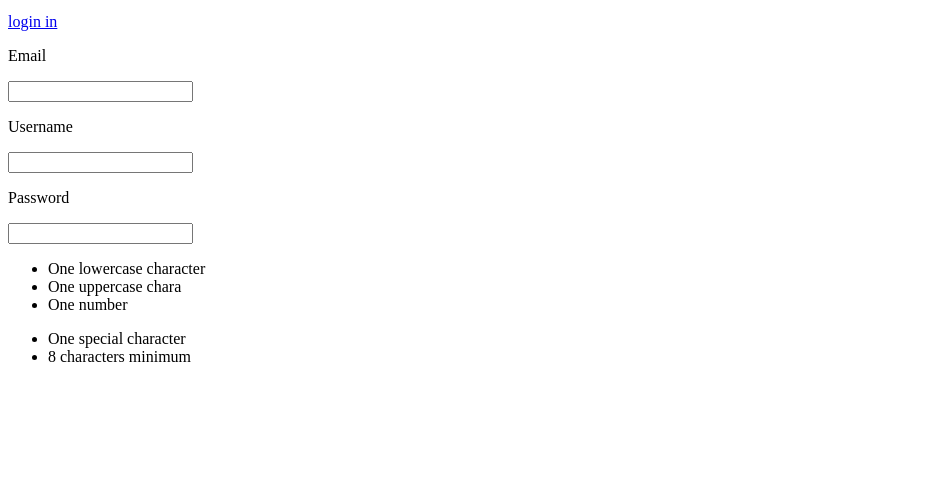
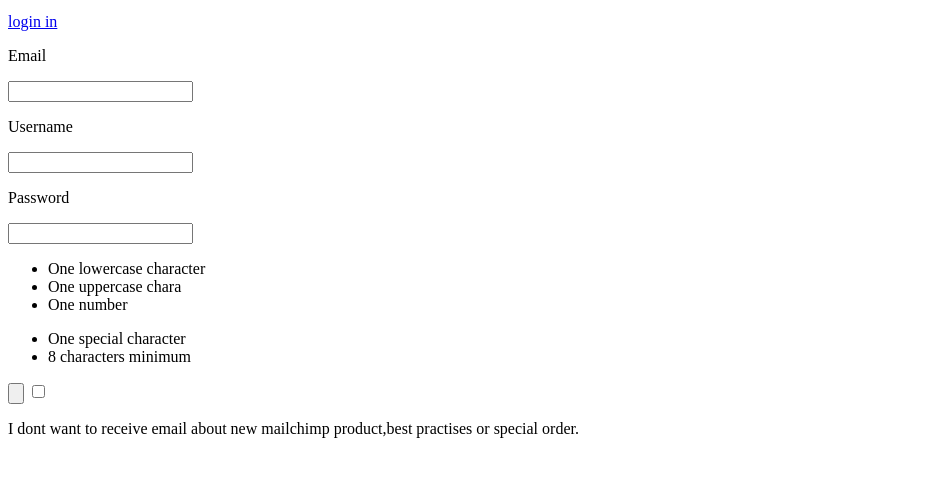
Before and after one commit to racerfire321/mailchimp, a plain HTML site: page index.html in a window 1280 px wide. Shown: the part 101-578 px from the top of the page, without its empty margins (0-929 px from the left). Drawn offline with Linux system fonts and the light colour scheme.

Commit message:
added sign in button amd checkbox with info

```diff
--- a/index.html
+++ b/index.html
@@ -20,7 +20,7 @@
          <input type="text">
          <p>Password</p>
          <input type="text">
-         <div>
+         <div class="ul">
              <ul>
                  <li>One lowercase character</li>
                  <li>One uppercase chara</li>
@@ -31,6 +31,12 @@
                  <li>8 characters minimum</li>
              </ul>
          </div>
+         <div class="botton">
+           <input type="button" placeholder="sign in">
+           <input type="checkbox">
+           <p>I dont want to receive email about new mailchimp product,best practises or special order.</p>
+         </div>
+
 
 
 
```
